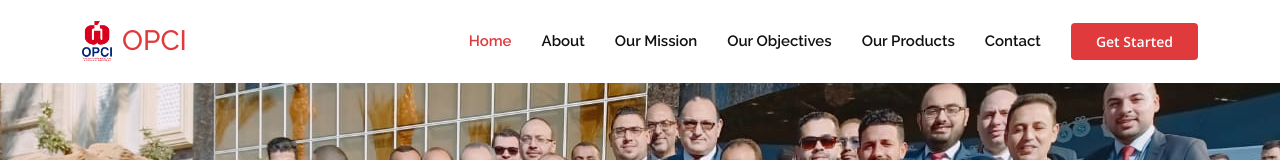
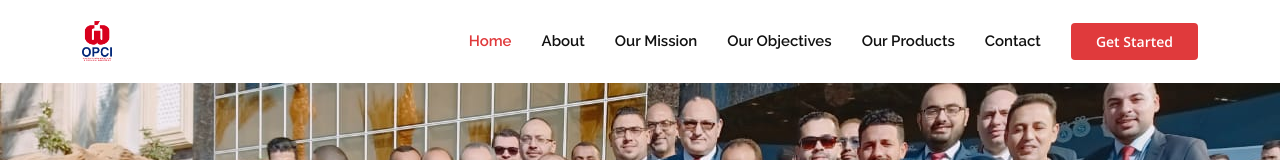
Before and after one commit to Shehab-Magdy/Opci-Website, a plain HTML site: page index.html in a window 1280 px wide. Shown: the top 160 px of the page. Drawn offline with nearby package versions, Linux system fonts and the light colour scheme.

Commit message:
removing opci from the nav bar

```diff
--- a/index.html
+++ b/index.html
@@ -41,7 +41,6 @@
          <a href="index.html" class="logo me-auto">
             <!-- <img src="assets/img/SVG/OpciLogo.svg" alt="OPCI Logo"> -->
             <img src="assets/img/clients/logo final_002.png" alt="OPCI Logo">
-            <h3>OPCI</h3>
          </a>
          <nav id="navbar" class="navbar order-last order-lg-0">
             <ul>
```
